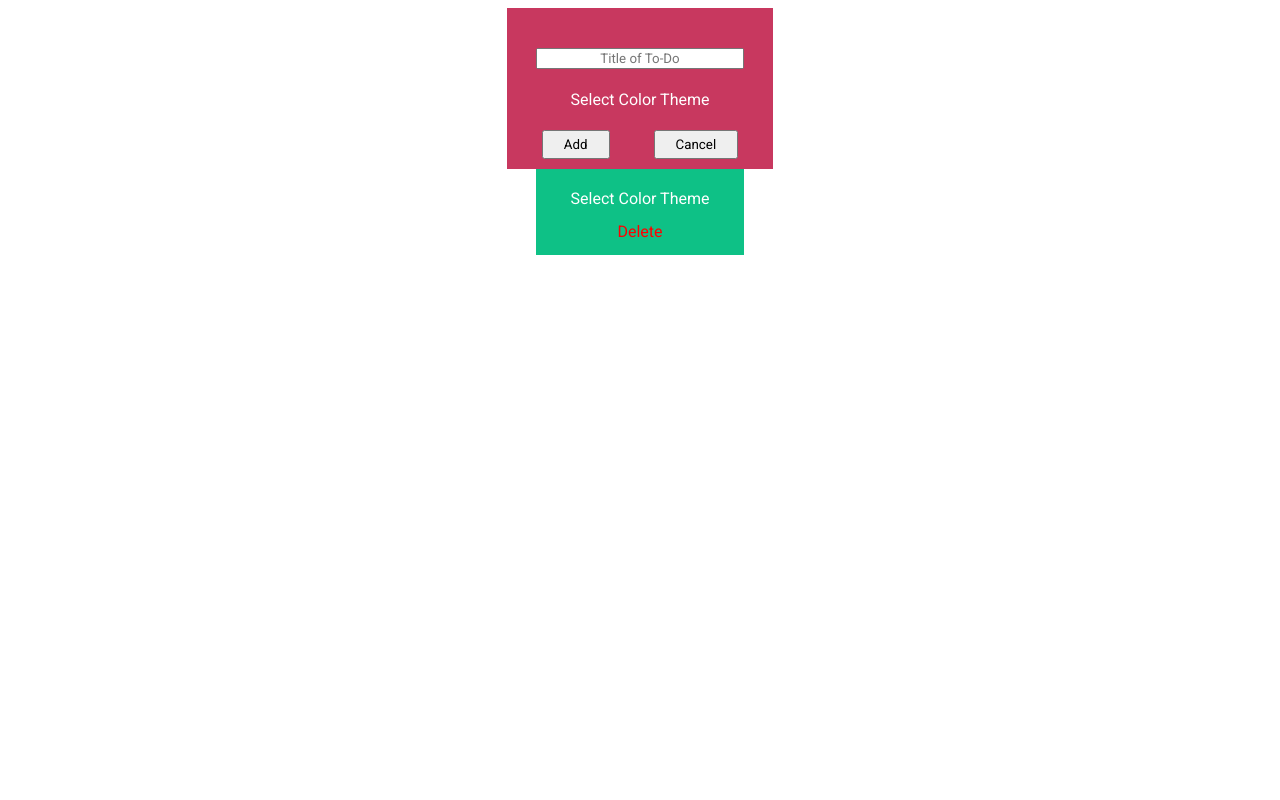
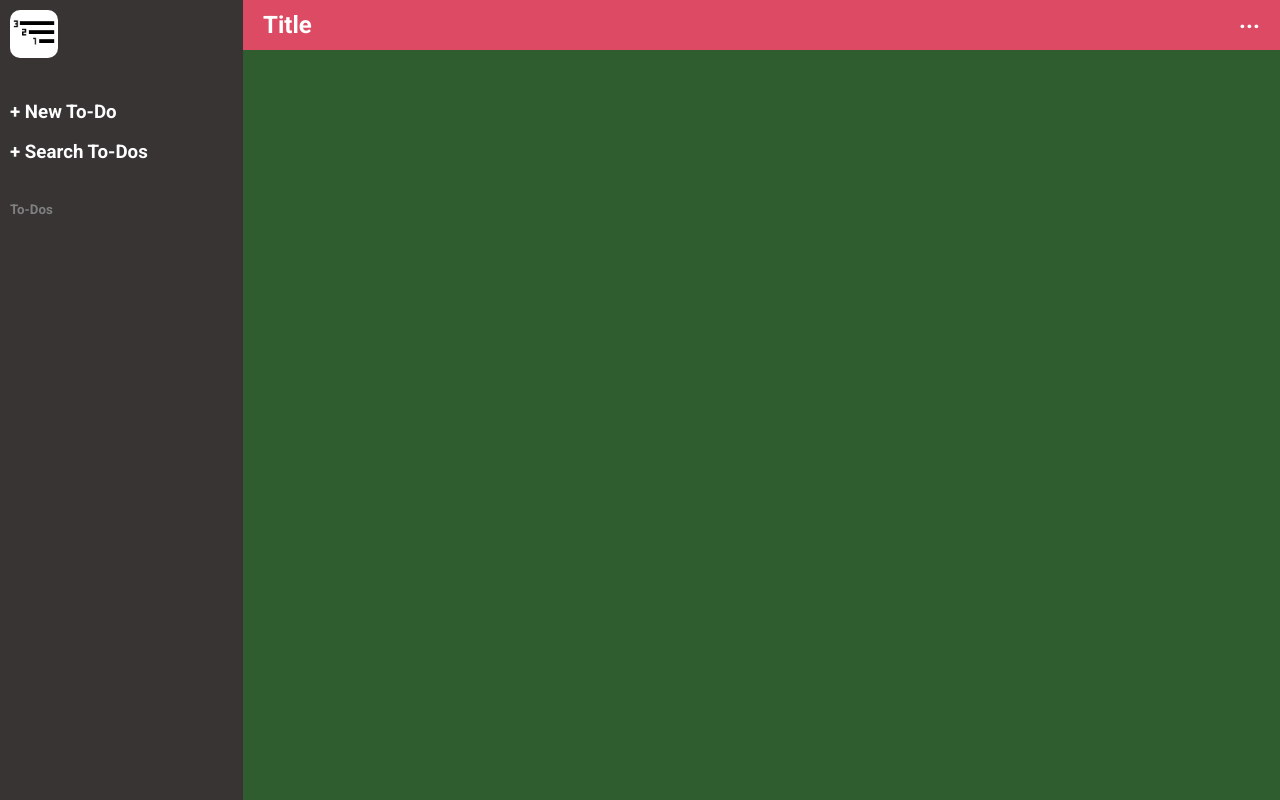
Before and after one commit to DaddyJiAr/JS-Practice, a plain HTML site: page ToDo sa Eport/index.html in a window 1280 px wide. Drawn offline with Linux system fonts and the light colour scheme.

Commit message:
ok nayan

```diff
--- a/ToDo sa Eport/index.html
+++ b/ToDo sa Eport/index.html
@@ -10,8 +10,25 @@
     </style>
   </head>
   <body>
+    <div class="sidebar">
+      <img src="assets/Logo.png" alt="Logo" class="logo" width="48px" />
+      <div class="actions">
+        <h3>+ New To-Do</h3>
+        <h3>+ Search To-Dos</h3>
+      </div>
+      <div class="to-dos">
+        <h5>To-Dos</h4>
+      </div>
+    </div>
+    <div class="main">
+      <div class="top-bar">
+        <h2 class="title">Title</h2>
+        <h2 class="settings">...</h2>
+      </div>
+    </div>
+
     <div class="create pop-up">
-        <input type="text" id="title-input" placeholder="Title of To-Do">
+      <input type="text" id="title-input" placeholder="Title of To-Do" />
       <p class="select">Select Color Theme</p>
       <div class="buttons">
         <button>Add</button>
--- a/ToDo sa Eport/style.css
+++ b/ToDo sa Eport/style.css
@@ -1,5 +1,13 @@
 *{
     font-family: Roboto;
+    color: white;
+}
+
+body{
+    margin: 0;
+    height: 100vh;
+    display: flex;
+    /* width: 100%; */
 }
 
 textarea{
@@ -13,7 +21,7 @@ input[type="text"]{
 
 .pop-up{
     width: fit-content;
-    display: flex;
+    display: none;
     flex-direction: column;
     align-items: center;
 }
@@ -87,3 +95,50 @@ input[type="text"]{
 .select::selection, .delete::selection{
     background-color: transparent;
 }
+
+
+.sidebar, .main{
+    height: 100%;
+    width: 300px;
+}
+
+.sidebar{
+    background-color: rgb(56, 52, 52);
+
+}
+
+.main{
+    width: 100%;
+    background-color: rgb(48, 93, 48);
+}
+
+.logo{
+    border-radius: 10px;
+    margin: 10px;
+}
+
+.actions, .to-dos{
+    padding: 10px;
+}
+
+.to-dos h5{
+    color: gray;
+    margin: 0;
+}
+
+.top-bar{
+    width: 100%;
+    height: 50px;
+    background-color: rgb(221, 74, 99);
+    display: flex;
+    justify-content: space-between;
+    align-items: center;
+}
+
+.top-bar .title{
+    margin: 0 20px;
+}
+.top-bar .settings  {
+    margin: 0 20px;
+    margin-bottom: 10px;
+}
```
Lines whose indentation alone changed are shown as unchanged.
